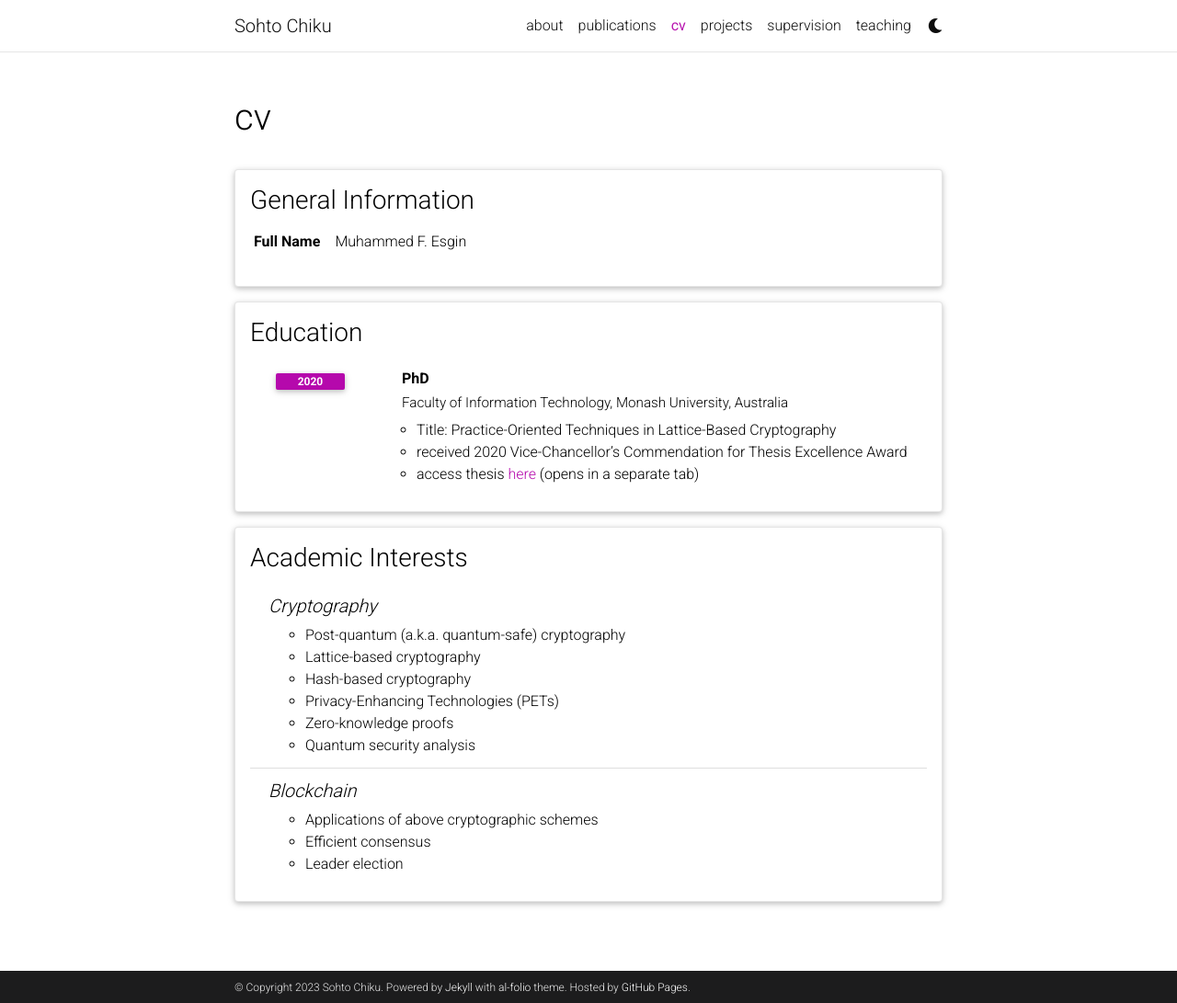
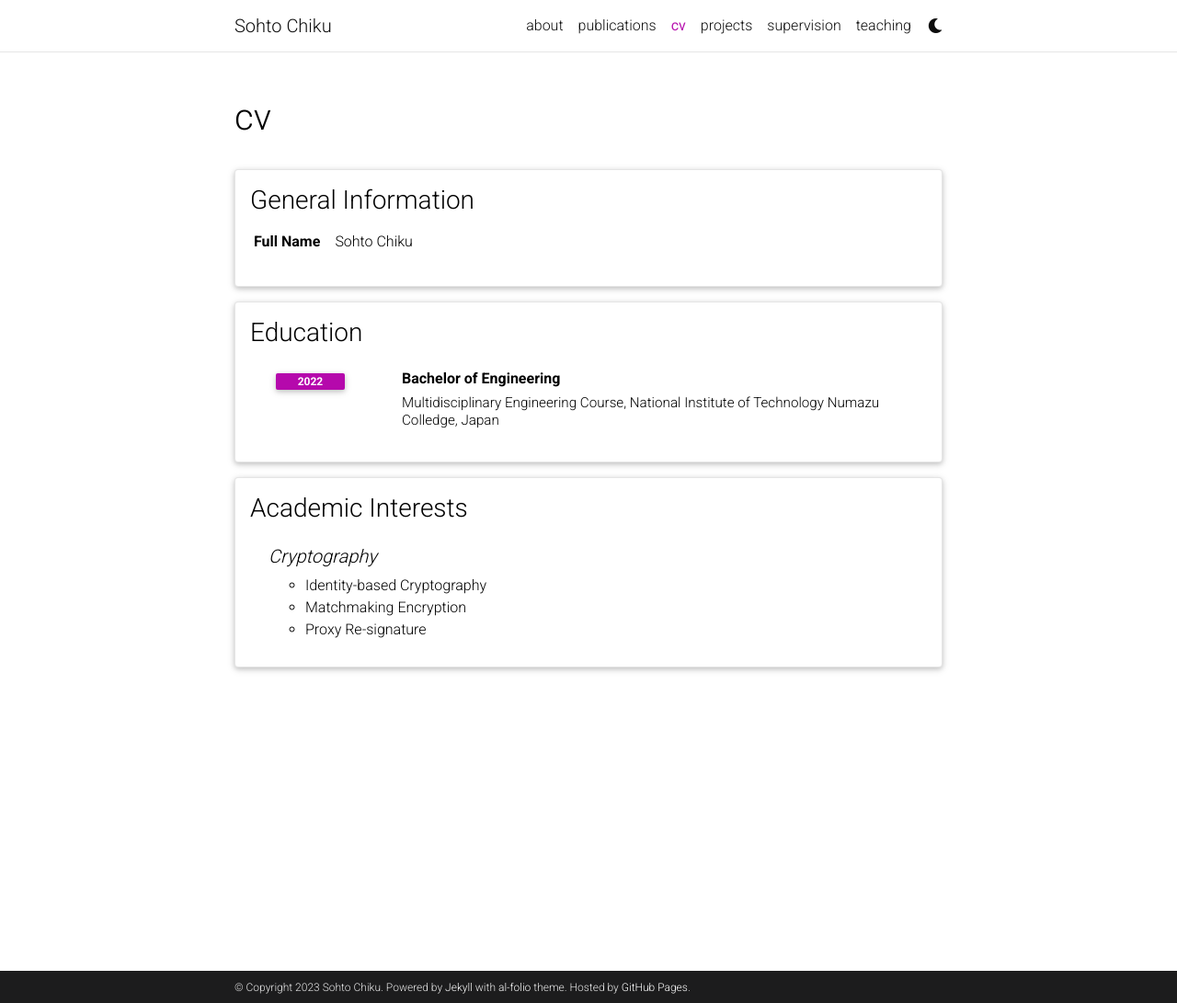
Before and after one commit to csort99/csort99.github.io, a Jekyll site: the page built from _pages/cv.md, in a window 1280 px wide and 1091 px high. Shown: the whole window at 92% size. Built offline with Jekyll 4.4.1, drawn with Linux system fonts in a browser that asks for light colours; comment, search, counter and statistics services are not loaded; a style sheet for code colours, icons or effects is not loaded.

Commit message:
Update cv.yml

```diff
--- a/_data/cv.yml
+++ b/_data/cv.yml
@@ -2,32 +2,27 @@
   type: map
   contents:
     - name: Full Name
-      value: Muhammed F. Esgin
+      value: Sohto Chiku
 
 - title: Education
   type: time_table
   contents:
-    - title: PhD
-      institution: Faculty of Information Technology, Monash University, Australia
-      year: 2020
-      description:
-        - "Title: Practice-Oriented Techniques in Lattice-Based Cryptography"
-        - received 2020 Vice-Chancellor’s Commendation for Thesis Excellence Award
-        - access thesis <a href="https://bridges.monash.edu/articles/thesis/Practice-Oriented_Techniques_in_Lattice-Based_Cryptography/12279728" target="_blank">here</a> (opens in a separate tab)
+#    - title: M.sc. ()
+#      institution: Graduate School of EIS, Yokohama National University, Japan
+#      year: 2024
+    - title: Bachelor of Engineering
+      institution: Multidisciplinary Engineering Course, National Institute of Technology Numazu Colledge, Japan
+      year: 2022
+#      description:
+#        - "Title: Practice-Oriented Techniques in Lattice-Based Cryptography"
+#        - received 2020 Vice-Chancellor’s Commendation for Thesis Excellence Award
+#        - access thesis <a href="https://bridges.monash.edu/articles/thesis/Practice-Oriented_Techniques_in_Lattice-Based_Cryptography/12279728" target="_blank">here</a> (opens in a separate tab)
 
 - title: Academic Interests
   type: nested_list
   contents:
     - title: Cryptography
       items:
-        - Post-quantum (a.k.a. quantum-safe) cryptography
-        - Lattice-based cryptography
-        - Hash-based cryptography
-        - Privacy-Enhancing Technologies (PETs)
-        - Zero-knowledge proofs
-        - Quantum security analysis
-    - title: Blockchain
-      items:
-        - Applications of above cryptographic schemes
-        - Efficient consensus
-        - Leader election
+        - Identity-based Cryptography
+        - Matchmaking Encryption
+        - Proxy Re-signature
```
